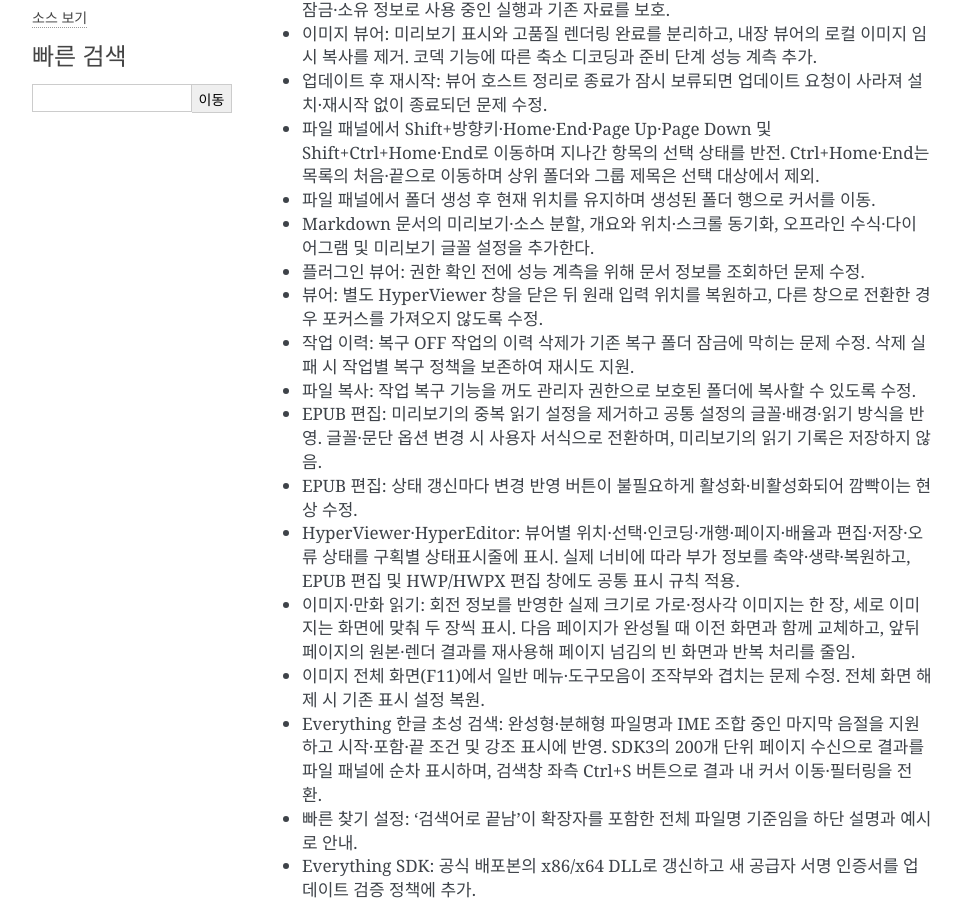
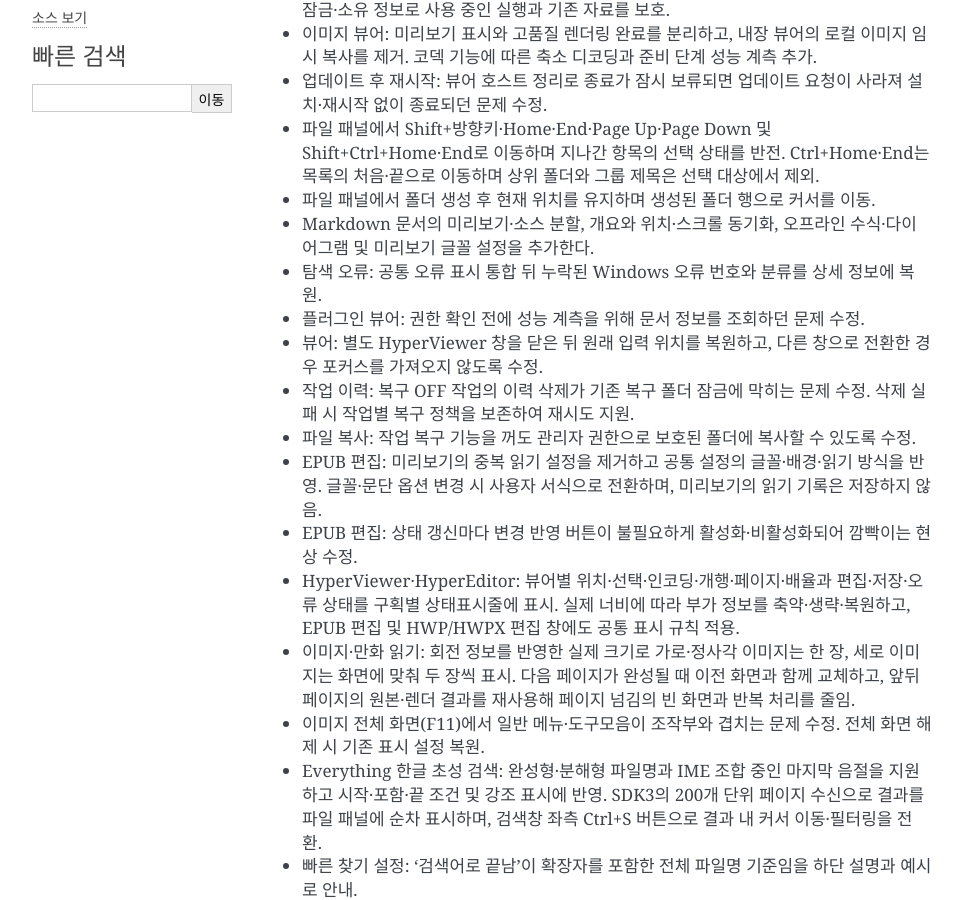
Before and after one commit to jgh0721/hyperCommander, a Sphinx documentation site: the page built from documentation/source/history.rst, in a window 1280 px wide and 900 px high, scrolled down 437 px. Shown: the whole window, without its empty margins (148-1109 px from the left). Built offline with Sphinx 7.4.7, drawn with Linux system fonts in a browser that asks for light colours.

Commit message:
UI : [error] 탐색 오류 상세 정보의 Windows 코드와 분류를 복원한다
탐색 오류에 공통 설명만 붙이면서 빠진 native 코드와 분류를 공통 상세 표시로 복원한다. 경로 및 원본 오류 코드를 유지한다.

검증: hc.command_ui 및 hc.writes 통과.

```diff
--- a/documentation/source/history.rst
+++ b/documentation/source/history.rst
@@ -24,6 +24,8 @@ HyperCommander 변경 이력
 * 파일 패널에서 폴더 생성 후 현재 위치를 유지하며 생성된 폴더 행으로 커서를 이동.
 
 * Markdown 문서의 미리보기·소스 분할, 개요와 위치·스크롤 동기화, 오프라인 수식·다이어그램 및 미리보기 글꼴 설정을 추가한다.
+
+* 탐색 오류: 공통 오류 표시 통합 뒤 누락된 Windows 오류 번호와 분류를 상세 정보에 복원.
 
 * 플러그인 뷰어: 권한 확인 전에 성능 계측을 위해 문서 정보를 조회하던 문제 수정.
 
```
Also changed, not shown: 1 other file.
